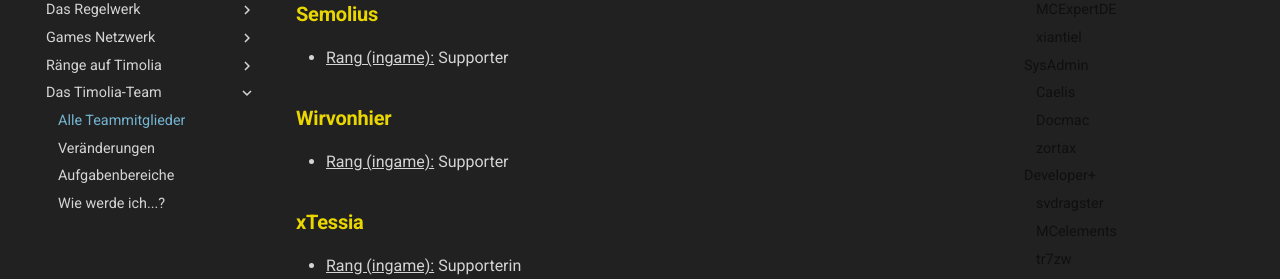
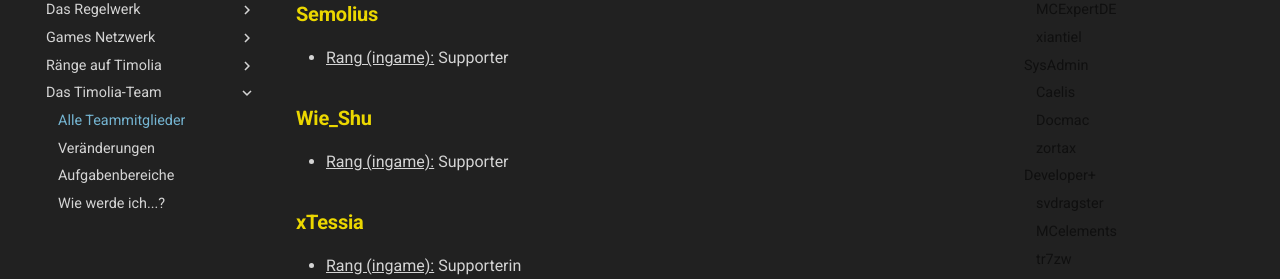
Before and after one commit to TimoliaDE/HowTo, an MkDocs documentation site: the page built from docs/team/members.md, in a window 1280 px wide and 900 px high, scrolled down 5954 px. Shown: the part 154-433 px from the top of the window. Built offline with MkDocs 1.6.1 and Material for MkDocs 9.7.7, drawn with Linux system fonts in a browser that asks for light colours; old or Windows-style settings are respelled for this version of MkDocs.

Commit message:
Wirvonhier -> Wie_Shu umbenannt

```diff
--- a/docs/team/members.md
+++ b/docs/team/members.md
@@ -185,7 +185,7 @@ Supporter stehen für alle grundlegenden Fragen und Reports zur Verfügung und s
 ### <strong><span class='supporter'>Semolius</span></strong>
 - <u>Rang (ingame):</u> Supporter
 
-### <strong><span class='supporter'>Wirvonhier</span></strong>
+### <strong><span class='supporter'>Wie\_Shu</span></strong>
 - <u>Rang (ingame):</u> Supporter
 
 ### <strong><span class='supporter'>xTessia</span></strong>
```
